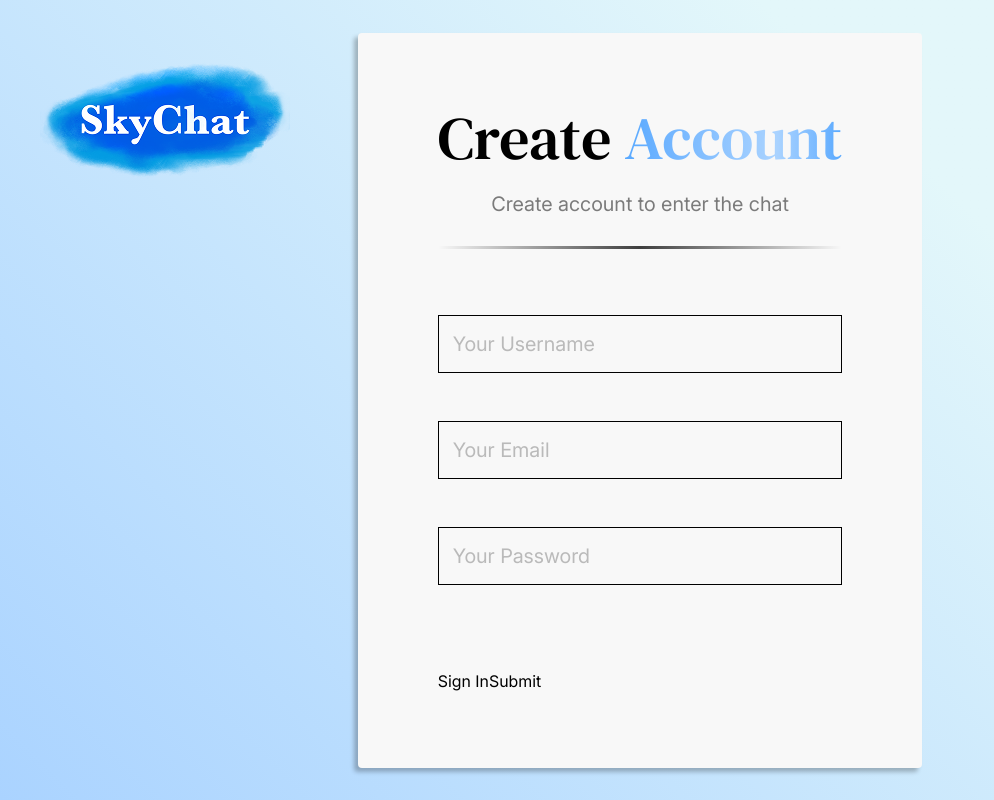
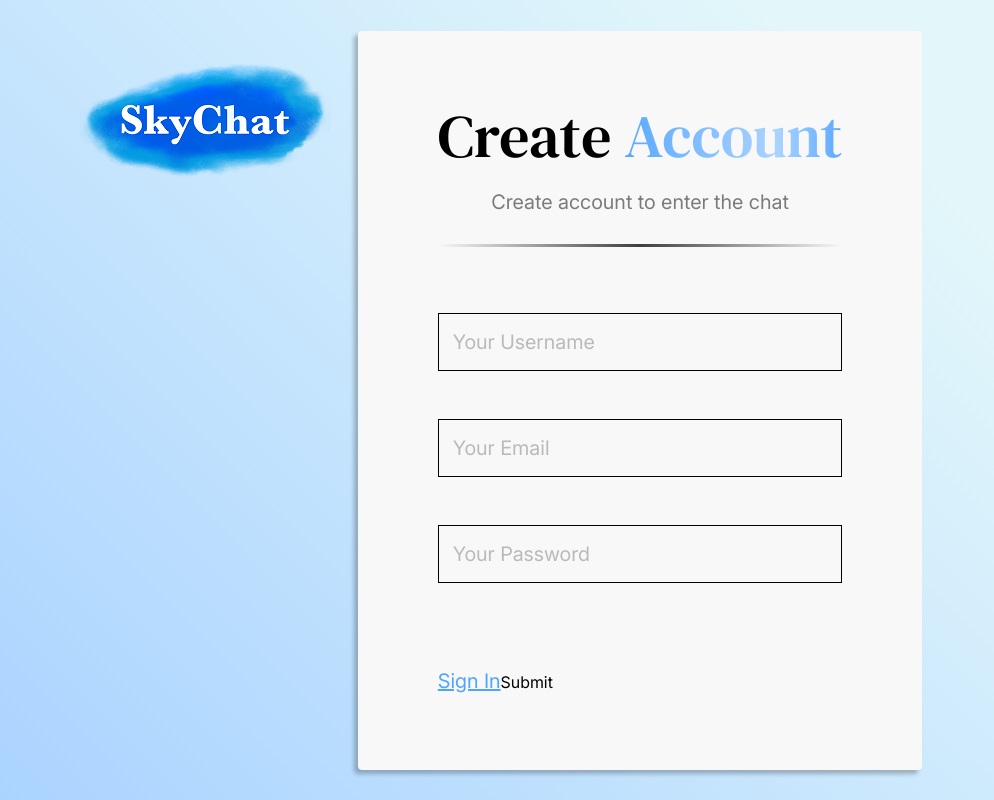
Before and after one commit to AleksandrRise/SkyChat, a React (Vite) app in the folder SkyChat/: page /auth in a window 1280 px wide. Shown: the whole page, without its empty margins (0-994 px from the left). Built offline with nearby package versions, Linux system fonts and the light colour scheme.

Commit message:
Added some styling to sign in button

```diff
--- a/SkyChat/src/pages/AuthScreen/Logo.tsx
+++ b/SkyChat/src/pages/AuthScreen/Logo.tsx
@@ -1,7 +1,7 @@
 import LogoImg from "../../assets/images/authpage/Logo.png";
 
 export default function Logo() {
-    const logoClasses = "absolute top-0 left-10"
+    const logoClasses = "absolute top-0 left-20"
 
     return (
         <img src={LogoImg} alt="Logo" className={logoClasses} />
--- a/SkyChat/src/pages/AuthScreen/Main.tsx
+++ b/SkyChat/src/pages/AuthScreen/Main.tsx
@@ -13,6 +13,7 @@ export default function Main() {
     const inputsSectionClasses = `pb-21 flex flex-col gap-12`
     const inputClasses = `block outline-none w-full text-xl placeholder-black/25
         border-1 border-b border-solid p-3.5`
+    const signinBtnClasses = `text-xl cursor-pointer underline text-[#4FA4FF]`;
 
     // Find a way to make the border only in the bottom.
     // Finish styling
@@ -40,7 +41,7 @@ export default function Main() {
             </section>
 
             <section>
-                <button>Sign In</button>
+                <button className={signinBtnClasses}>Sign In</button>
                 <input type="submit" value="Submit" />
             </section>
         </form>
```
